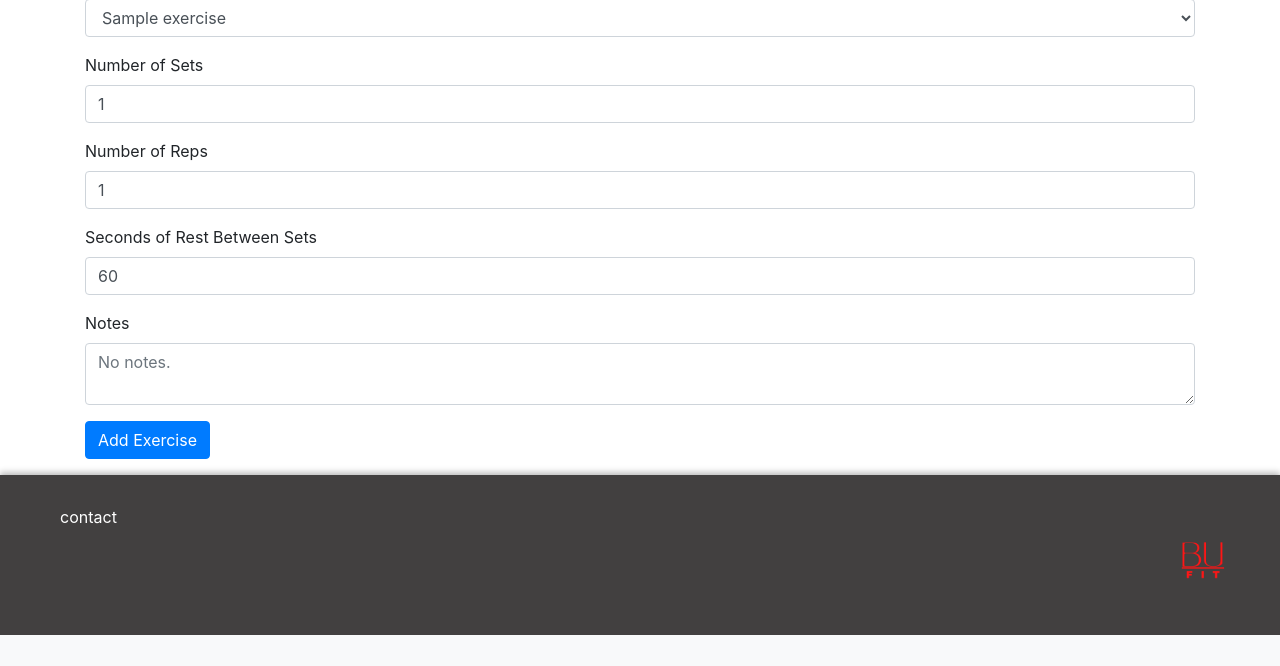
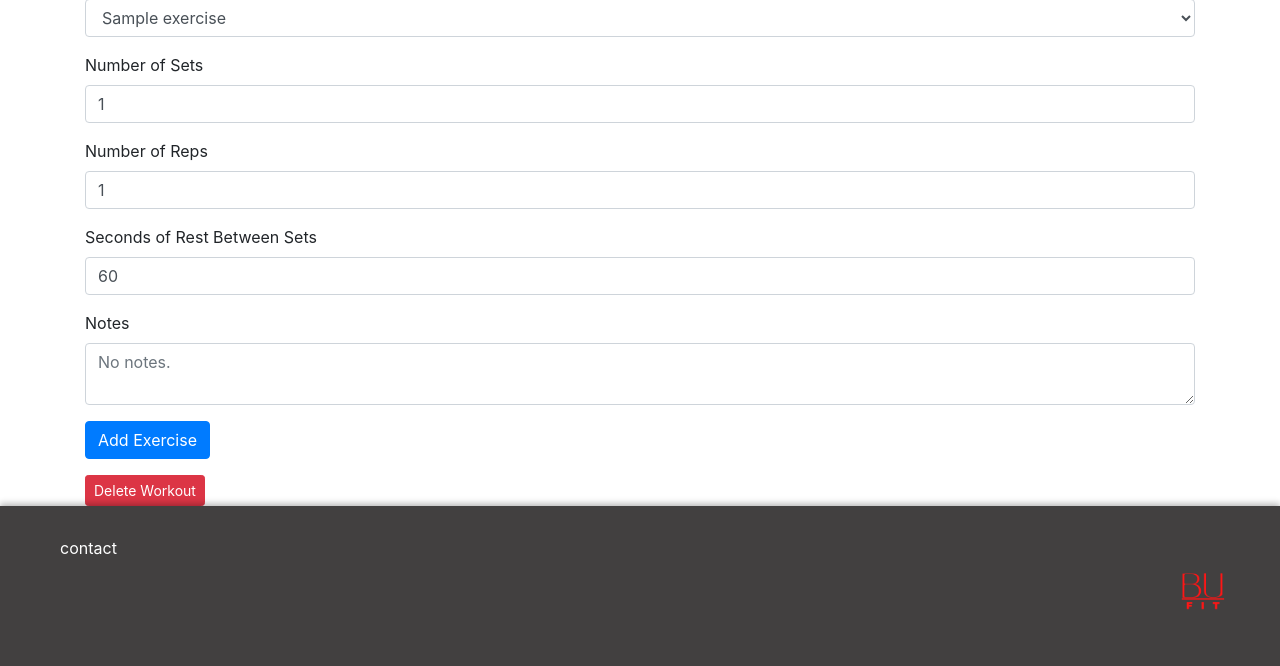
Before and after one commit to Helmphlyx/bufit, a Flask app: page /edit_workout/1 in a window 1280 px wide. Shown: the part 785-1451 px from the top of the page. Before the commit the page ends 1420 px from the top, so only its background shows below. Run offline with Flask 3, Linux system fonts and the light colour scheme; a user stored in the database is signed in; tables that the repository leaves empty hold one stand-in row (values such as "Sample post"); parts of the project's set-up code (start-up, migrations or seed data) failed here and were passed over; some libraries are stand-ins or nearby versions.

Commit message:
fix: modularize sql calls, add delete workout button, check for unique exercise/workout names

```diff
--- a/db/sql/create_tables.sql
+++ b/db/sql/create_tables.sql
@@ -16,7 +16,7 @@ CREATE TABLE exercises (
 
 CREATE TABLE workouts (
    id INTEGER PRIMARY KEY AUTOINCREMENT,
-   name TEXT NOT NULL UNIQUE,
+   name TEXT NOT NULL,
    user_id INTEGER NOT NULL,
    description TEXT NOT NULL,
    created TIMESTAMP NOT NULL DEFAULT CURRENT_TIMESTAMP
--- a/main.py
+++ b/main.py
@@ -1,4 +1,5 @@
 import os
+from typing import Optional
 
 from flask import render_template, request, url_for, flash, redirect
 from werkzeug.exceptions import abort
@@ -34,6 +35,106 @@ def get_exercise(exercise_id: int):
     return exercise_artifact
 
 
+def check_exercise_name_exists(exercise_name: str):
+    """Check exercise by name."""
+    db_utils = SqliteUtilites(DATABASE_NAME)
+    count = db_utils.execute(
+        f"SELECT COUNT(id) FROM exercises WHERE "
+        f"name = '{exercise_name}'"
+    )
+
+    return count > 0
+
+
+def get_all_exercises_with_muscles():
+    """Get all exercises with their muscle group."""
+    db_utils = SqliteUtilites(DATABASE_NAME)
+    exercises = db_utils.execute(
+        "SELECT e.id, e.name, e.description, e.created, e.image_url,"
+        " m.muscle, m.muscle_latin FROM exercises e JOIN muscles m on"
+        " e.muscle = m.id",
+        fetch_all=True,
+    )
+
+    return exercises
+
+
+def get_all_exercises_by_muscles(muscle: str):
+    """Get all exercises by a muscle group."""
+    db_utils = SqliteUtilites(DATABASE_NAME)
+    exercises = db_utils.execute(
+        "SELECT e.id, e.name, e.description, e.created, e.image_url,"
+        " m.muscle, m.muscle_latin FROM exercises e JOIN muscles m on"
+        f" e.muscle = m.id WHERE m.muscle = '{muscle}'",
+        fetch_all=True,
+    )
+    return exercises
+
+
+def get_liked_exercises(user_id: int):
+    """Get all liked exercises by a given user id."""
+    db_utils = SqliteUtilites(DATABASE_NAME)
+    liked_exercises = db_utils.execute(
+        "SELECT * FROM exercises WHERE name IN ( SELECT exercise FROM"
+        f" exercise_likes WHERE user_id = {user_id})",
+        fetch_all=True,
+    )
+
+    return liked_exercises
+
+
+def like_exercise(user_id: int, exercise_name: str):
+    """Get all liked exercises by a given user id."""
+    db_utils = SqliteUtilites(DATABASE_NAME)
+    db_utils.execute(
+        "INSERT INTO exercise_likes (user_id, exercise) VALUES"
+        f" ({user_id}, '{exercise_name}')",
+        commit=True,
+    )
+    return
+
+
+def create_new_exercise(name: str, muscle_id: str, description: str, image_path: str):
+    """Create exercise into exercise table."""
+    db_utils = SqliteUtilites(DATABASE_NAME)
+    db_utils.execute(
+        "INSERT INTO exercises (name, muscle, description, image_url)"
+        f" VALUES ('{name}', '{muscle_id}', '{description}',"
+        f" '{image_path}')",
+        commit=True,
+    )
+    return
+
+
+def delete_exercise(exercise_id: int):
+    """Create exercise into exercise table."""
+    db_utils = SqliteUtilites(DATABASE_NAME)
+    db_utils.execute(
+        f"DELETE FROM workout_exercises WHERE id = {exercise_id}", commit=True
+    )
+    return
+
+
+def update_exercise(name: str, muscle_id: str, exercise_id: int, description: str, image_path: Optional[str] = None):
+    """Update exercise in exercise table."""
+    db_utils = SqliteUtilites(DATABASE_NAME)
+    if image_path is None:
+        db_utils.execute(
+            f"UPDATE exercises SET name = '{name}', muscle ="
+            f" '{muscle_id}', description = '{description}' WHERE id ="
+            f" {exercise_id}",
+            commit=True,
+        )
+    else:
+        db_utils.execute(
+            f"UPDATE exercises SET name = '{name}', muscle ="
+            f" '{muscle_id}', description = '{description}',"
+            f" image_url='{image_path}' WHERE id = {exercise_id}",
+            commit=True,
+        )
+    return
+
+
 def get_workout(workout_id: int):
     """Get workout by ID."""
     db_utils = SqliteUtilites(DATABASE_NAME)
@@ -44,6 +145,118 @@ def get_workout(workout_id: int):
     if exercise_artifact is None:
         abort(404)
     return exercise_artifact
+
+
+def check_workout_name_exists(workout_name: str, user_id: int):
+    """Check workout by name and user id."""
+    db_utils = SqliteUtilites(DATABASE_NAME)
+    count = db_utils.execute(
+        f"SELECT COUNT(id) FROM workouts WHERE user_id = {user_id} AND "
+        f"WHERE name = '{workout_name}'"
+    )
+
+    return count > 0
+
+
+def get_all_workouts_with_author_names():
+    """Get all workouts with their author's name."""
+    db_utils = SqliteUtilites(DATABASE_NAME)
+    workouts = db_utils.execute(
+        "SELECT a.name, a.description, a.id, a.created, b.name AS author FROM"
+        " workouts a JOIN users b ON a.user_id = b.id",
+        fetch_all=True,
+    )
+    return workouts
+
+
+def get_liked_workout(user_id: int):
+    """Get all liked workouts by a given user id."""
+    db_utils = SqliteUtilites(DATABASE_NAME)
+    liked_workouts = db_utils.execute(
+        "SELECT * FROM workouts WHERE name IN ( SELECT workout FROM"
+        f" workout_likes WHERE user_id = {user_id})",
+        fetch_all=True,
+    )
+
+    return liked_workouts
+
+
+def like_workout(user_id: int, workout_name: str):
+    """Get all liked exercises by a given user id."""
+    db_utils = SqliteUtilites(DATABASE_NAME)
+    db_utils.execute(
+        "INSERT INTO exercise_likes (user_id, exercise) VALUES"
+        f" ({user_id}, '{workout_name}')",
+        commit=True,
+    )
+    return
+
+
+def update_workout(workout_id: int, num_reps, num_sets: int, num_rest: int, notes: str):
+    """Update exercise in exercise table."""
+    db_utils = SqliteUtilites(DATABASE_NAME)
+    db_utils.execute(
+        f"UPDATE workout_exercises SET num_sets = '{num_sets}', num_reps ="
+        f" '{num_reps}', num_rest = '{num_rest}', notes = '{notes}' WHERE"
+        f" id = {workout_id}",
+        commit=True,
+    )
+    return
+
+
+def update_workout_title(workout_id: int, title: str):
+    """Update a workout's title."""
+    db_utils = SqliteUtilites(DATABASE_NAME)
+    db_utils.execute(
+        f"UPDATE workouts SET name = '{title}' WHERE id ="
+        f" {workout_id};",
+        commit=True,
+    )
+    return
+
+
+def update_workout_description(workout_id: int, description: str):
+    """Get all liked exercises by a given user id."""
+    db_utils = SqliteUtilites(DATABASE_NAME)
+    db_utils.execute(
+        f"UPDATE workouts SET description = '{description}' WHERE id ="
+        f" {workout_id};",
+        commit=True,
+    )
+    return
+
+
+def create_new_workout(name: int, user_id: int, description: str):
+    """Create workout into workout table."""
+    db_utils = SqliteUtilites(DATABASE_NAME)
+    workout_id = db_utils.execute(
+        "INSERT INTO workouts (name, user_id, description) VALUES"
+        f" ('{name}', {user_id}, '{description}')",
+        row_id=True,
+        commit=True,
+    )
+    return workout_id
+
+
+def delete_workout_by_id(workout_id: int):
+    """Delete workout from workout table."""
+    db_utils = SqliteUtilites(DATABASE_NAME)
+    db_utils.execute(
+        f"DELETE FROM workout_exercises WHERE id = {workout_id}", commit=True
+    )
+    return
+
+
+def get_muscle_id_for_muscle(muscle: str):
+    """Get workout by ID."""
+    db_utils = SqliteUtilites(DATABASE_NAME)
+    muscle_id = db_utils.execute(
+        f"SELECT id FROM muscles WHERE muscles.muscle = '{muscle}'"
+    )[0]
+
+    if muscle_id is None:
+        abort(404)
+    return muscle_id
 
 
 def get_exercises_for_workout(workout_id: int):
@@ -61,6 +274,28 @@ def get_exercises_for_workout(workout_id: int):
         print("aborted")
         abort(404)
     return selected_exercises_artifact
+
+
+def create_exercise_for_workout(workout_id: int, exercise_id: str, num_sets: int, num_reps: int, num_rest: int,
+                                notes: str, workout_order: int):
+    """Create exercise for a given workout ID."""
+    db_utils = SqliteUtilites(DATABASE_NAME)
+    db_utils.execute(
+        "INSERT INTO workout_exercises (WorkoutID, ExercisesID,"
+        " num_sets, num_reps, num_rest, notes, exercise_order)"
+        f" VALUES({workout_id}, {exercise_id}, {num_sets}, {num_reps},"
+        f" {num_rest},  '{notes}', {workout_order})",
+        commit=True,
+    )
+
+    return
+
+
+def delete_workout_exercise_by_id(workout_exercise_id: int):
+    """Delete exercise from workout."""
+    db_utils = SqliteUtilites(DATABASE_NAME)
+    db_utils.execute(f"DELETE FROM workouts WHERE id = {workout_exercise_id}", commit=True)
+    return
 
 
 def get_selected_exercise(exercise_id: int):
@@ -107,26 +342,21 @@ def create_exercise():
         if not name:
             flash("Exercise name is required!")
         else:
-            # Handle exercise image
-            if not image:
-                image_path = DEFAULT_EXERCISE_IMAGE_PATH
+            if check_exercise_name_exists(name):
+                flash("Exercise with this name already exists!")
             else:
-                image_path = os.path.join(
-                    "static/images/", secure_filename(image.filename)
-                )
-                image.save(image_path)
+                # Handle exercise image
+                if not image:
+                    image_path = DEFAULT_EXERCISE_IMAGE_PATH
+                else:
+                    image_path = os.path.join(
+                        "static/images/", secure_filename(image.filename)
+                    )
+                    image.save(image_path)
 
-            sql_utils = SqliteUtilites(DATABASE_NAME)
-            muscle_id = sql_utils.execute(
-                f"SELECT id FROM muscles WHERE muscles.muscle = '{muscle}'"
-            )[0]
-            sql_utils.execute(
-                "INSERT INTO exercises (name, muscle, description, image_url)"
-                f" VALUES ('{name}', '{muscle_id}', '{description}',"
-                f" '{image_path}')",
-                commit=True,
-            )
-            return redirect(url_for("main.home"))
+                muscle_id = get_muscle_id_for_muscle(muscle)
+                create_new_exercise(name, muscle_id, description, image_path)
+                return redirect(url_for("main.home"))
     return render_template("create_exercise.html", muscles=muscles)
 
 
@@ -140,17 +370,12 @@ def create_workout():
         if not name:
             flash("Name is required!")
         else:
-            description = sanitize_input(request.form.get("description", ""))
-            db_utils = SqliteUtilites(DATABASE_NAME)
-
-            workout_id = db_utils.execute(
-                "INSERT INTO workouts (name, user_id, description) VALUES"
-                f" ('{name}', {current_user.id}, '{description}')",
-                row_id=True,
-                commit=True,
-            )
-
-            return redirect(url_for("main.edit_workout", workout_id=workout_id))
+            if check_workout_name_exists(name, current_user.id):
+                flash("You have a workout with this name. Please choose a different name...")
+            else:
+                description = sanitize_input(request.form.get("description", ""))
+                workout_id = create_new_workout(name, current_user.id, description)
+                return redirect(url_for("main.edit_workout", workout_id=workout_id))
     return render_template("create_workout.html")
 
 
@@ -171,12 +396,14 @@ def edit_workout(workout_id):
         workout_order = len(selected_workout)
 
         if exercise_id:
-            db_utils.execute(
-                "INSERT INTO workout_exercises (WorkoutID, ExercisesID,"
-                " num_sets, num_reps, num_rest, notes, exercise_order)"
-                f" VALUES({workout_id}, {exercise_id}, {num_sets}, {num_reps},"
-                f" {num_rest},  '{notes}', {workout_order})",
-                commit=True,
+            create_exercise_for_workout(
+                workout_id,
+                exercise_id,
+                num_sets,
+                num_reps,
+                num_rest,
+                notes,
+                workout_order
             )
 
     selected_exercises = get_exercises_for_workout(workout_id)
@@ -193,18 +420,9 @@ def edit_workout(workout_id):
 @login_required
 def library():
     """User's library page."""
-    db_utils = SqliteUtilites(DATABASE_NAME)
-    exercises = db_utils.execute(
-        "SELECT * FROM exercises WHERE name IN ( SELECT exercise FROM"
-        f" exercise_likes WHERE user_id = {current_user.id})",
-        fetch_all=True,
-    )
+    exercises = get_liked_exercises(current_user.id)
+    workouts = get_liked_workout(current_user.id)
 
-    workouts = db_utils.execute(
-        "SELECT * FROM workouts WHERE name IN ( SELECT workout FROM"
-        f" workout_likes WHERE user_id = {current_user.id})",
-        fetch_all=True,
-    )
     return render_template(
         "library.html", exercises=exercises, workouts=workouts
     )
@@ -214,35 +432,18 @@ def library():
 @login_required
 def search_exercises():
     """Search exercise page."""
-    db_utils = SqliteUtilites(DATABASE_NAME)
-
     muscles = get_all_muscles()
     muscles.insert(0, "All")
 
     if request.method == "POST":
         muscle = request.form.get("muscle")
         if muscle == "All":
-            exercises = db_utils.execute(
-                "SELECT e.id, e.name, e.description, e.created, e.image_url,"
-                " m.muscle, m.muscle_latin FROM exercises e JOIN muscles m on"
-                " e.muscle = m.id",
-                fetch_all=True,
-            )
+            exercises = get_all_exercises_with_muscles()
         else:
-            exercises = db_utils.execute(
-                "SELECT e.id, e.name, e.description, e.created, e.image_url,"
-                " m.muscle, m.muscle_latin FROM exercises e JOIN muscles m on"
-                f" e.muscle = m.id WHERE m.muscle = '{muscle}'",
-                fetch_all=True,
-            )
+            exercises = get_all_exercises_by_muscles(muscle)
         redirect(url_for("main.search_exercises", muscle=muscle))
     else:
-        exercises = db_utils.execute(
-            "SELECT e.id, e.name, e.description, e.created, m.muscle,"
-            " e.image_url, m.muscle_latin FROM exercises e JOIN muscles m on"
-            " e.muscle = m.id",
-            fetch_all=True,
-        )
+        exercises = get_all_exercises_with_muscles()
     return render_template(
         "search_exercises.html", exercises=exercises, muscles=muscles
     )
@@ -257,11 +458,7 @@ def search_workouts():
     if request.method == "POST":
         workout_name = sanitize_input(request.form.get("workout_name"))
         if not workout_name:
-            workouts = db_utils.execute(
-                "SELECT a.name, a.description, a.id, a.created, b.name AS author FROM"
-                " workouts a JOIN users b ON a.user_id = b.id",
-                fetch_all=True,
-            )
+            workouts = get_all_workouts_with_author_names()
         else:
             workouts = db_utils.execute(
                 "SELECT a.name, a.description, a.id, a.created, b.name AS author FROM"
@@ -271,11 +468,7 @@ def search_workouts():
             )
         redirect(url_for("main.search_workouts", workouts=workouts))
     else:
-        workouts = db_utils.execute(
-            "SELECT a.name, a.description, a.id, a.created, b.name AS author FROM"
-            " workouts a JOIN users b ON a.user_id = b.id",
-            fetch_all=True,
-        )
+        workouts = get_all_workouts_with_author_names()
 
     return render_template("search_workouts.html", workouts=workouts)
 
@@ -287,12 +480,7 @@ def exercise(exercise_id):
     exercise_artifact = get_exercise(exercise_id)
 
     if request.method == "POST":
-        db_utils = SqliteUtilites(DATABASE_NAME)
-        db_utils.execute(
-            "INSERT INTO exercise_likes (user_id, exercise) VALUES"
-            f" ({current_user.id}, '{exercise_artifact['name']}')",
-            commit=True,
-        )
+        like_exercise(current_user.id, exercise_artifact['name'])
         flash(
             f"{exercise_artifact['name']} has been added to your Liked"
             " Exercises"
@@ -306,14 +494,9 @@ def exercise(exercise_id):
 def workout(workout_id):
     """Workout page."""
     workout_artifact = get_workout(workout_id)
-    db_utils = SqliteUtilites(DATABASE_NAME)
 
     if request.method == "POST":
-        db_utils.execute(
-            "INSERT INTO workout_likes (user_id, workout) VALUES"
-            f" ({current_user.id}, '{workout_artifact['name']}')",
-            commit=True,
-        )
+        like_workout(current_user.id, workout_artifact['name'])
         flash(
             f"{workout_artifact['name']} has been added to your Liked Workouts"
         )
@@ -399,12 +582,7 @@ def edit_workout_title(workout_id):
         if not title:
             flash("Title is required!")
         else:
-            db_utils = SqliteUtilites(DATABASE_NAME)
-            db_utils.execute(
-                f"UPDATE workouts SET name = '{title}' WHERE id ="
-                f" {workout_id};",
-                commit=True,
-            )
+            update_workout_title(workout_id, title)
             return redirect(
                 url_for("main.edit_workout", workout_id=workout_id)
             )
@@ -426,12 +604,7 @@ def edit_workout_description(workout_id):
         if not description:
             flash("Description is required!")
         else:
-            db_utils = SqliteUtilites(DATABASE_NAME)
-            db_utils.execute(
-                f"UPDATE workouts SET description = '{description}' WHERE id ="
-                f" {workout_id};",
-                commit=True,
-            )
+            update_workout_description(workout_id, description)
             return redirect(
                 url_for("main.edit_workout", workout_id=workout_id)
             )
@@ -457,17 +630,14 @@ def edit(id):
         if not name:
             flash("Name is required!")
         else:
-            db_utils = SqliteUtilites(DATABASE_NAME)
-            muscle_id = db_utils.execute(
-                f"SELECT id FROM muscles WHERE muscles.muscle = '{muscle}'"
-            )[0]
+            muscle_id = get_muscle_id_for_muscle(muscle)
 
             if not image:
-                db_utils.execute(
-                    f"UPDATE exercises SET name = '{name}', muscle ="
-                    f" '{muscle_id}', description = '{description}' WHERE id ="
-                    f" {id}",
-                    commit=True,
+                update_exercise(
+                    name,
+                    muscle_id,
+                    id,
+                    description
                 )
             else:
                 image_path = os.path.join(
@@ -475,11 +645,12 @@ def edit(id):
                 )
                 image.save(image_path)
 
-                db_utils.execute(
-                    f"UPDATE exercises SET name = '{name}', muscle ="
-                    f" '{muscle_id}', description = '{description}',"
-                    f" image_url='{image_path}' WHERE id = {id}",
-                    commit=True,
+                update_exercise(
+                    name,
+                    muscle_id,
+                    id,
+                    description,
+                    image_path
                 )
 
             return redirect(url_for("main.search_exercises"))
@@ -502,12 +673,12 @@ def edit_workout_exercise(id):
         num_rest = request.form.get("num_rest", 0)
         notes = request.form.get("notes", 0)
 
-        db_utils = SqliteUtilites(DATABASE_NAME)
-        db_utils.execute(
-            f"UPDATE workout_exercises SET num_sets = '{num_sets}', num_reps ="
-            f" '{num_reps}', num_rest = '{num_rest}', notes = '{notes}' WHERE"
-            f" id = {id}",
-            commit=True,
+        update_workout(
+            workout_id,
+            num_reps,
+            num_sets,
+            num_rest,
+            notes
         )
         return redirect(url_for("main.edit_workout", workout_id=workout_id))
     return render_template(
@@ -521,8 +692,7 @@ def delete(id: int):
     """Handles deleting exercise."""
     exercise_artifact = get_exercise(id)
 
-    db_utils = SqliteUtilites(DATABASE_NAME)
-    db_utils.execute(f"DELETE FROM exercises WHERE id = {id}", commit=True)
+    delete_exercise(id)
 
     flash('"{}" was successfully deleted!'.format(exercise_artifact["name"]))
     return redirect(url_for("main.home"))
@@ -534,10 +704,7 @@ def delete_workout_exercise(id: int):
     """Handles deleting selected exercise from workout."""
     exercise_artifact = get_selected_exercise(id)
     workout_id = exercise_artifact["WorkoutID"]
-    db_utils = SqliteUtilites(DATABASE_NAME)
-    db_utils.execute(
-        f"DELETE FROM workout_exercises WHERE id = {id}", commit=True
-    )
+    delete_workout_exercise_by_id(id)
 
     # TODO: appropriate flash message
     #  flash('"{}" was successfully deleted!'.format(exercise_artifact["name"]))
@@ -548,8 +715,6 @@ def delete_workout_exercise(id: int):
 @login_required
 def delete_workout(id: int):
     """Handles deleting workout."""
-    db_utils = SqliteUtilites(DATABASE_NAME)
-    db_utils.execute(f"DELETE FROM workouts WHERE id = {id}", commit=True)
-
+    delete_workout_by_id(id)
     flash('"{}" was successfully deleted!'.format(current_user.name))
     return redirect(url_for("main.home"))
--- a/sqlite_utilities.py
+++ b/sqlite_utilities.py
@@ -29,6 +29,7 @@ class SqliteUtilites(DatabaseUtilities):
         :return:
         """
         conn = self._get_db_connection()
+        sql = f'''{sql}'''
         if fetch_all:
             result = conn.execute(sql).fetchall()
         else:
--- a/templates/edit_workout.html
+++ b/templates/edit_workout.html
@@ -86,5 +86,11 @@
     </div>
 </form>
 
+<form action="{{ url_for('main.delete_workout', id=workout['id']) }}" method="POST">
+    <input type="submit" value="Delete Workout"
+           class="btn btn-danger btn-sm"
+           onclick="return confirm('Are you sure you want to delete this workout?')">
+</form>
+
 
 {% endblock %}
```
